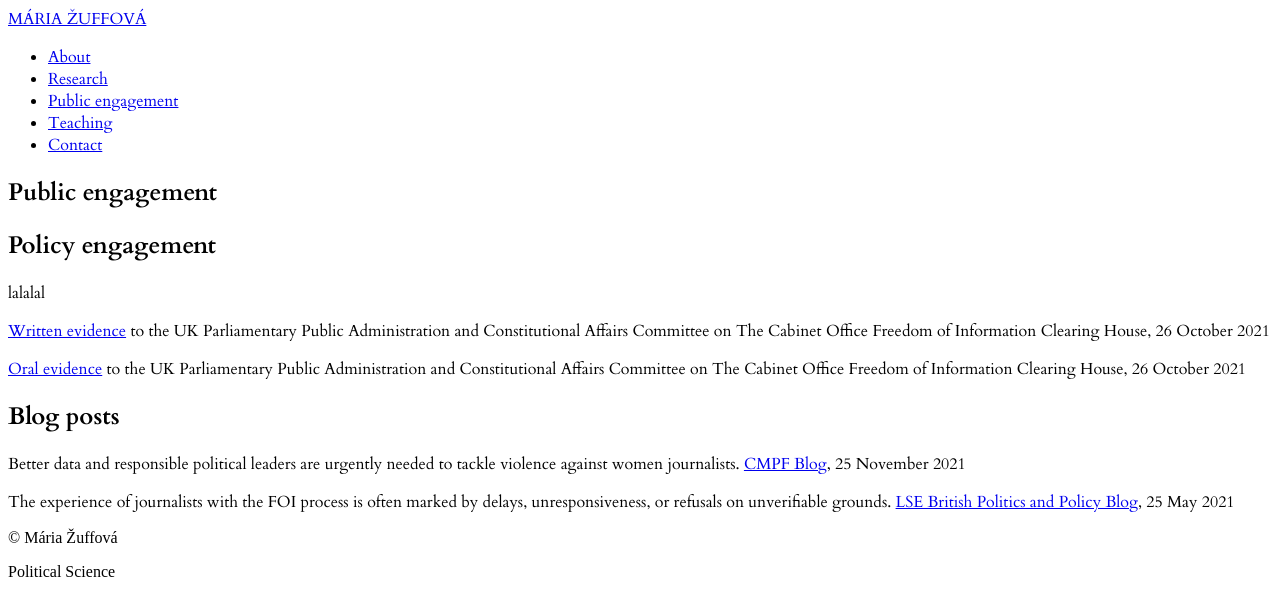
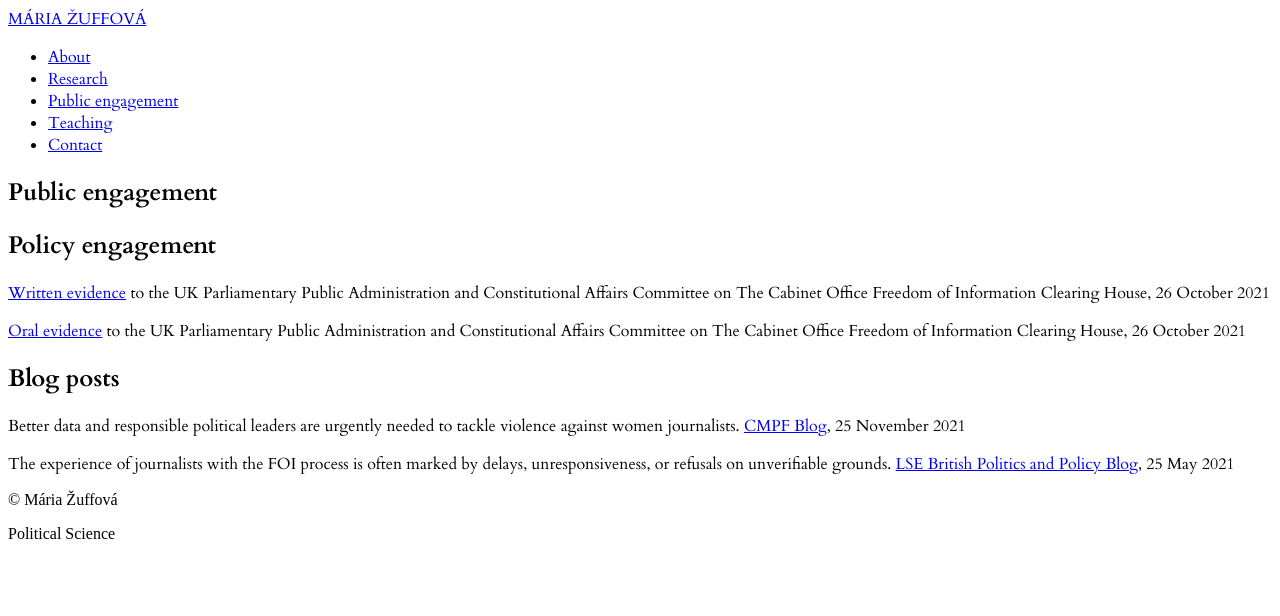
Before and after one commit to mariazuffova/jekyll-profile-site, a Jekyll site: the page built from engagement.md, in a window 1280 px wide. Shown: the top 616 px of the page. Built offline with Jekyll 4.4.1, drawn with Linux system fonts in a browser that asks for light colours; a script that is not in the unit is left out.

Commit message:
Update Pages “engagement”

```diff
--- a/engagement.md
+++ b/engagement.md
@@ -4,9 +4,7 @@ title: Public engagement
 permalink: /engagement
 banner_img: /assets/img/country.png
 ---
-## Policy engagement
-
-l﻿alalal[](https://committees.parliament.uk/writtenevidence/39649/pdf/)
+## Policy engagement[](https://committees.parliament.uk/writtenevidence/39649/pdf/)
 
 [Written evidence](https://committees.parliament.uk/writtenevidence/39649/pdf/) to the UK Parliamentary Public Administration and Constitutional Affairs Committee on The Cabinet Office Freedom of Information Clearing House, 26 October 2021
 
```
